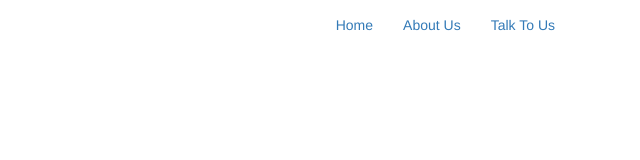
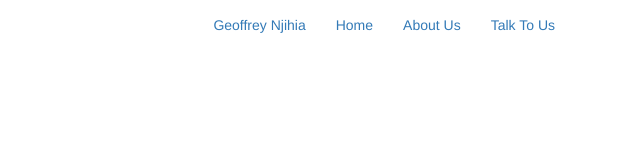
Before and after one commit to Dev-GNM/Technical-Blog-Repo, a plain HTML site: page index.html in a window 1280 px wide. Shown: the whole page, without its empty margins (640-1280 px from the left). Drawn offline with nearby package versions, Linux system fonts and the light colour scheme.

```diff
--- a/index.html
+++ b/index.html
@@ -29,6 +29,7 @@
                 </div>
                 <div class="collapse navbar-collapse" id="micon">
                     <ul class="nav navbar-nav navbar-right">
+                        <li class="name"><a href="#talk">Geoffrey Njihia</a></li>
                         <li><a href="#main">Home</a></li>
                         <li><a href="#about-us">About Us</a></li>
                         <li><a href="#talk">Talk To Us</a></li>
@@ -37,7 +38,5 @@
             </div>
         </nav>
     </header>
-
 </body>
-
 </html>
```
